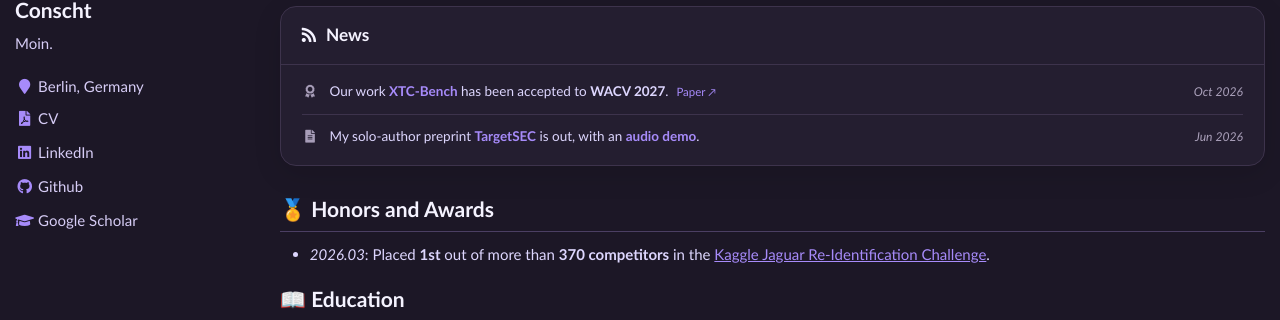
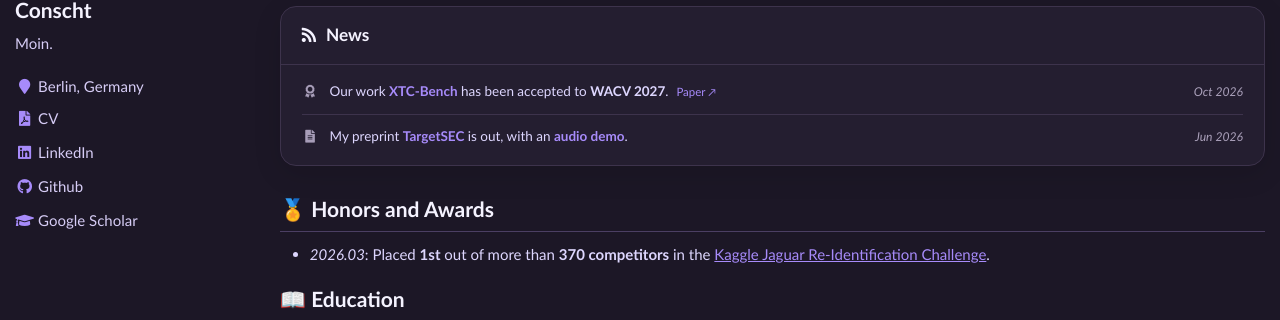
Before and after one commit to Conscht/conscht.github.io, a Jekyll site: the page built from _pages/about.md, in a window 1280 px wide and 1357 px high. Shown: the part 332-652 px from the top of the window. Built offline with Jekyll 4.4.1, drawn with Linux system fonts in a browser that asks for light colours; nearby versions of some CDN libraries.

Commit message:
Clarify research focus and publication results in CV

```diff
--- a/_pages/about.md
+++ b/_pages/about.md
@@ -34,7 +34,7 @@ My full CV is available <a href="/files/Constantin_Auga_CV.pdf" target="_blank"
     </li>
     <li class="news-card__item">
       <i class="fas fa-file-alt news-card__icon" aria-hidden="true"></i>
-      <p class="news-card__text">My solo-author preprint <a href="https://arxiv.org/abs/2606.07293">TargetSEC</a> is out, with an <a href="https://conscht.github.io/TargetSEC/">audio demo</a>.</p>
+      <p class="news-card__text">My preprint <a href="https://arxiv.org/abs/2606.07293">TargetSEC</a> is out, with an <a href="https://conscht.github.io/TargetSEC/">audio demo</a>.</p>
       <time class="news-card__date" datetime="2026-06">Jun 2026</time>
     </li>
   </ul>
```
Also changed, not shown: 2 other files.
